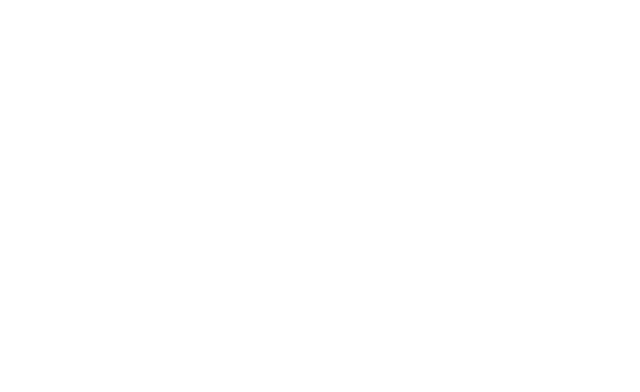
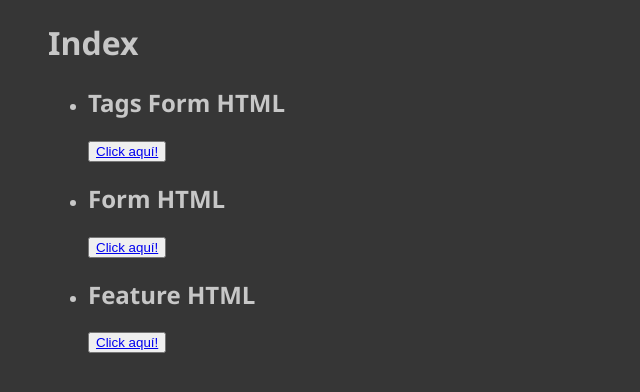
Before and after one commit to Angeles21/Hackaton_Rep_03, a plain HTML site: page original.html in a window 1280 px wide. Shown: the whole page, without its empty margins (0-640 px from the left). Drawn offline with Linux system fonts and the light colour scheme.

Commit message:
changes main

```diff
--- a/original.html
+++ b/original.html
@@ -4,9 +4,33 @@
     <meta charset="UTF-8">
     <meta http-equiv="X-UA-Compatible" content="IE=edge">
     <meta name="viewport" content="width=device-width, initial-scale=1.0">
-    <title>Document</title>
+    <title> Main </title>
 </head>
+<style>
+    body {
+        font-family: 'Segoe UI', Tahoma, Geneva, Verdana, sans-serif;
+        color: rgb(199, 199, 199);
+        background-color: rgb(54, 54, 54);
+        padding-left: 40px;}
+
+</style>
+
 <body>
+    <h1> Index </h1>
 
+    <ul>
+        <li>
+            <h2> Tags Form HTML </h2>
+            <button class="button"><a href="/tags-form.html"> Click aquí!</a></button>
+        </li>
+        <li>
+            <h2> Form HTML </h2>
+            <button class="button"><a href="/form.html"> Click aquí!</a></button>
+        </li>
+        <li>
+            <h2> Feature HTML  </h2>
+            <button class="button"><a href="/index.html"> Click aquí!</a></button>
+        </li>
+    </ul>
 </body>
 </html>
```
